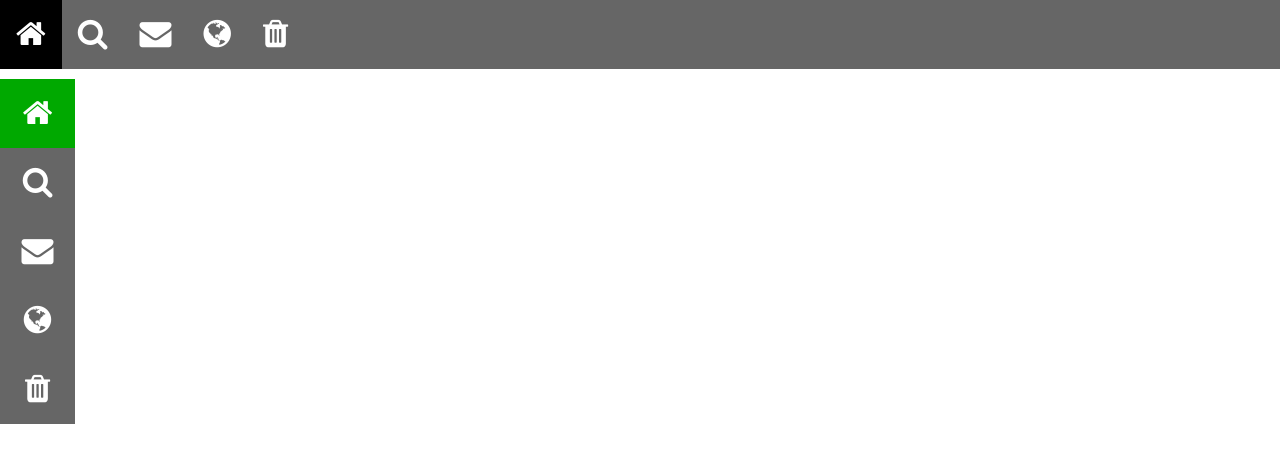
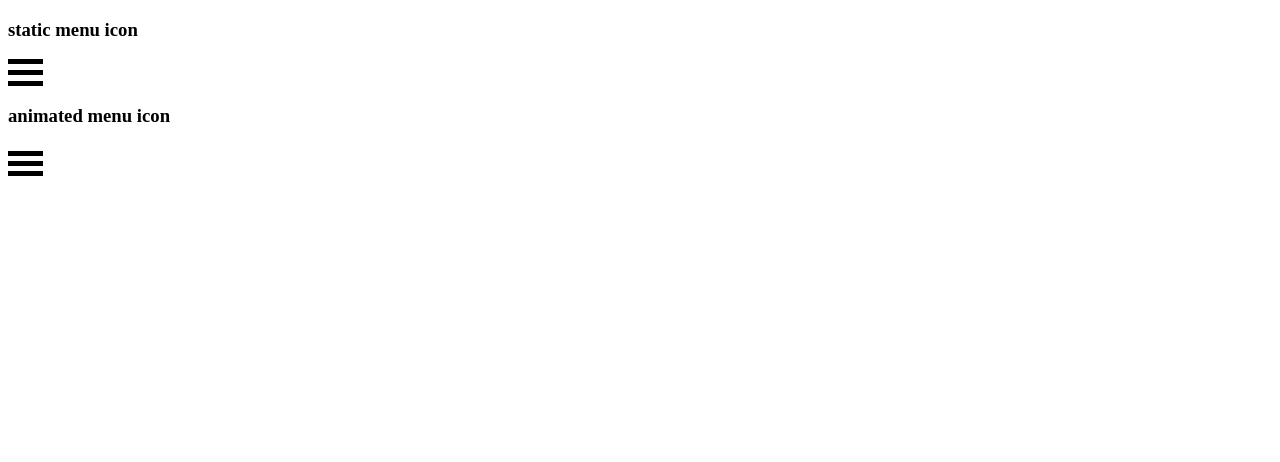
Before and after one commit to 0soroush1/menu, a plain HTML site: page index.html in a window 1280 px wide. Drawn offline with Linux system fonts and the light colour scheme.

Commit message:
menu-icon-static-and-animate

```diff
--- a/assets/css/style.css
+++ b/assets/css/style.css
@@ -1,51 +1,40 @@
-body {
-    margin: 0;
+
+
+div {
+    cursor: pointer;
 }
 
-/* horizontal menu */
-.icon-bar-horizontal {
-    width: 100%;
-    overflow: auto; /* or hidden */
-    background-color: #666;
-    margin-bottom: 10px;
-}
-
-.icon-bar-horizontal a {
-    float: left;
-    color: #fff;
-    font-size: 2rem; /* 2rem = 2 * 16px(default) => 32px */
-    padding:1rem ; /* 1rem = 1 * 16px(default) => 16px */
-}
-
-.icon-bar-horizontal::after {
-    content: "";
-    display: table;
-    clear: both;
-}
-
-/* vertical menu */
-
-.icon-bar-vertical {
-    width: 75px;
-    height: auto;
-    background-color: #666;
-
-}
-
-.icon-bar-vertical a {
-    display: block;
-    color: #fff;
-    font-size: 2rem; /* 2rem = 2 * 16px(default) => 32px */
-    padding:1rem ; /* 1rem = 1 * 16px(default) => 16px */
-    text-align: center;
-}
-
-
-/* both class icon-bar- (horizontal and vertical) */
-[class^=icon-bar-] a:hover {
+/* static menu icon with html and css */
+.menu-icon-static div {
+    width: 35px;
+    height: 5px;
+    margin: 6px 0;
     background-color: #000;
 }
 
-.active {
-    background-color: #00a900;
+/* animated menu icon with html and css */
+.menu-icon-animate {
+    display: inline-block;
 }
+
+.menu-icon-animate div {
+    width: 35px;
+    height: 5px;
+    margin: 5px 0;
+    background-color: #000;
+    transition: 0.5s;
+}
+
+.change .bar1 {
+    -webkit-transform: rotate(-45deg) translate(-9px, 6px);
+    transform: rotate(-45deg) translate(-9px, 6px);
+}
+
+.change .bar2 {
+    opacity: 0;
+}
+
+.change .bar3 {
+    -webkit-transform: rotate(45deg) translate(-8px, -6px);
+    transform: rotate(45deg) translate(-8px, -6px);
+}
--- a/assets/js/index.js
+++ b/assets/js/index.js
@@ -0,0 +1,3 @@
+function animatedMenuIcon(x) {
+    x.classList.toggle('change');
+}
--- a/index.html
+++ b/index.html
@@ -9,20 +9,20 @@
     <link rel="stylesheet" href="https://cdnjs.cloudflare.com/ajax/libs/font-awesome/4.7.0/css/font-awesome.min.css">
   </head>
   <body>
-      <div class="icon-bar-horizontal">
-          <a href="#!" class="active"><i class="fa fa-home"></i></a>
-          <a href="#!"><i class="fa fa-search"></i></a>
-          <a href="#!"><i class="fa fa-envelope"></i></a>
-          <a href="#!"><i class="fa fa-globe"></i></a>
-          <a href="#!"><i class="fa fa-trash"></i></a>
+      <h3>static menu icon</h3>
+      <div class="menu-icon-static">
+        <div></div>
+        <div></div>
+        <div></div>
       </div>
 
-      <div class="icon-bar-vertical">
-        <a href="#!" class="active"><i class="fa fa-home"></i></a>
-        <a href="#!"><i class="fa fa-search"></i></a>
-        <a href="#!"><i class="fa fa-envelope"></i></a>
-        <a href="#!"><i class="fa fa-globe"></i></a>
-        <a href="#!"><i class="fa fa-trash"></i></a>
+      <h3>animated menu icon</h3>
+      <div class="menu-icon-animate" onclick="animatedMenuIcon(this)">
+        <div class="bar1"></div>
+        <div class="bar2"></div>
+        <div class="bar3"></div>
     </div>
+
+    <script src="assets/js/index.js"></script>
   </body>
 </html>
```
